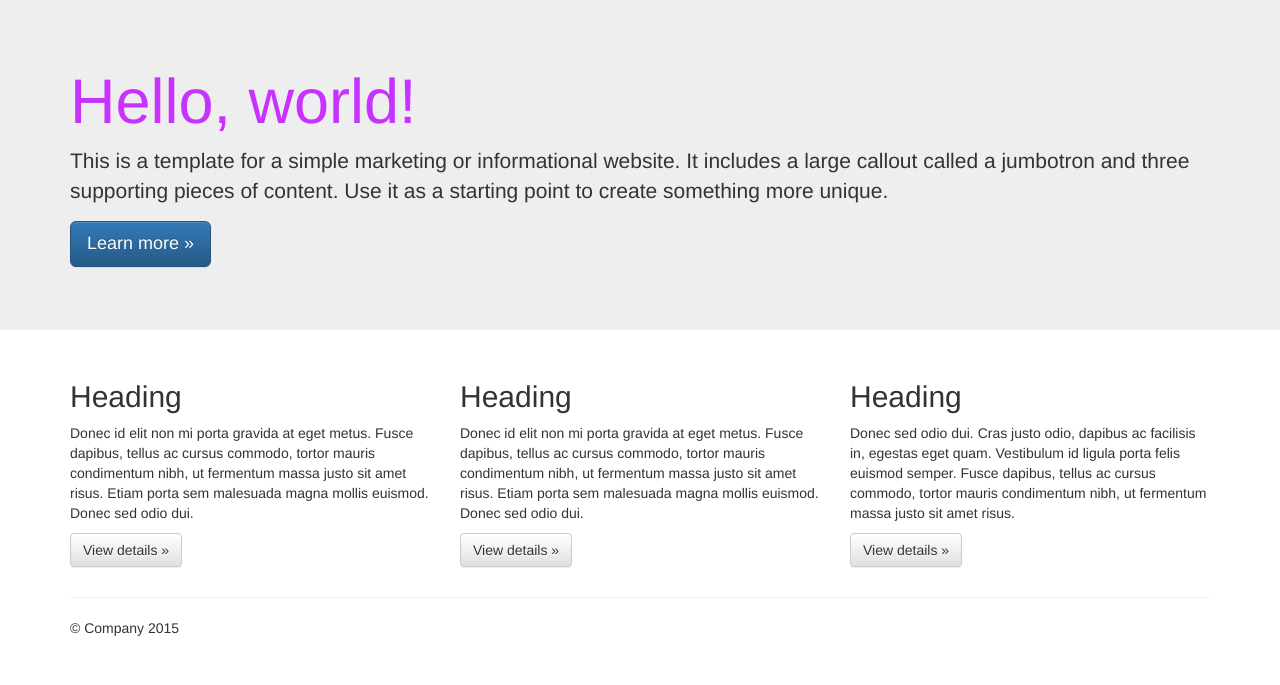
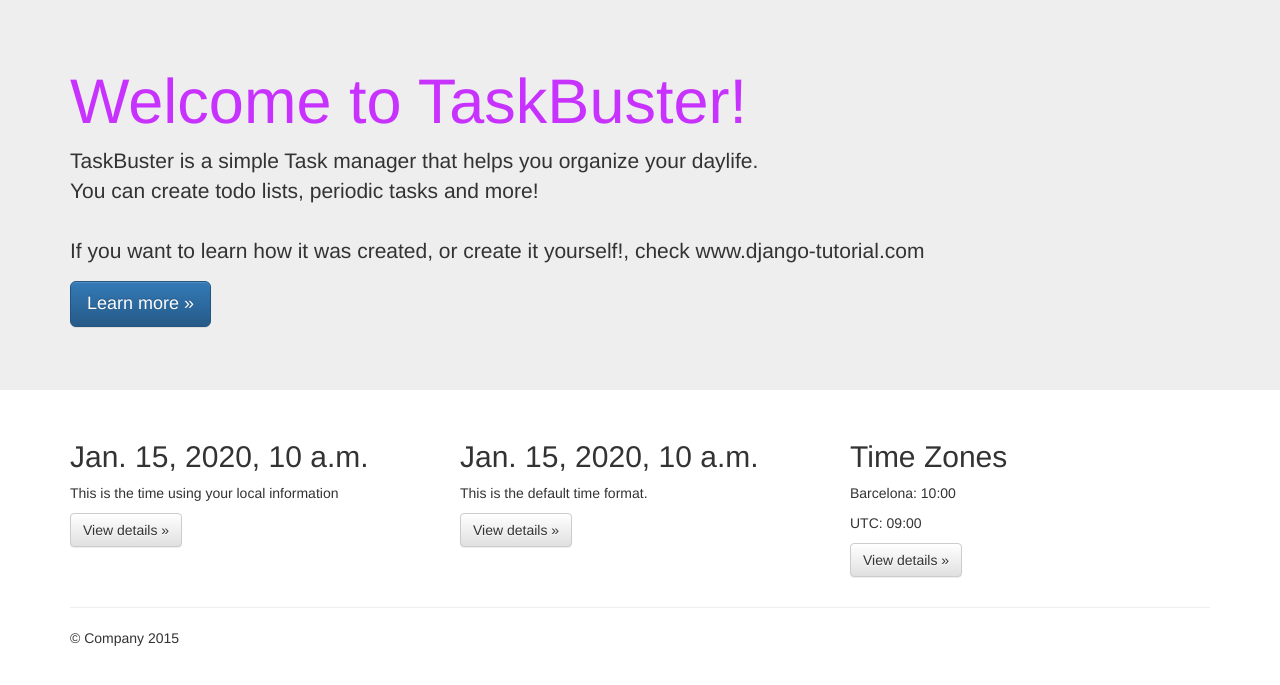
Before and after one commit to hspark15429/taskbuster_project, a Django app: template taskbuster/templates/taskbuster/index.html in a window 1280 px wide. Shown: the part 51-736 px from the top of the page. Run offline with Django 3.2, Linux system fonts and the light colour scheme; the template is opened without the code that fills it: most values are stand-ins (such as "Sample title", 1, 10 or a date in 2020); some libraries are stand-ins or nearby versions.

Commit message:
time zone localization produced an error

```diff
--- a/requirements/base.txt
+++ b/requirements/base.txt
@@ -1 +1,2 @@
 Django==1.8
+pytz==2015.4
--- a/taskbuster/templates/taskbuster/index.html
+++ b/taskbuster/templates/taskbuster/index.html
@@ -1,31 +1,37 @@
 {% extends "base.html" %}
+{% load i18n %}
+{% load l10n %}
+{% load tz %}
 {% block head_title %}TaskBuster Django Tutorial{% endblock %}
 {% block content %}
     <div class="jumbotron">
-      <div class="container">
-        <h1>Hello, world!</h1>
-        <p>This is a template for a simple marketing or informational website. It includes a large callout called a jumbotron and three supporting pieces of content. Use it as a starting point to create something more unique.</p>
-        <p><a class="btn btn-primary btn-lg" href="#" role="button">Learn more &raquo;</a></p>
+    <div class="container">
+        <h1>{% trans "Welcome to TaskBuster!"%}</h1>
+        <p>{% blocktrans %}TaskBuster is a simple Task manager that helps you organize your daylife. </br> You can create todo lists, periodic tasks and more! </br></br> If you want to learn how it was created, or create it yourself!, check www.django-tutorial.com{% endblocktrans %}</p>
+        <p><a class="btn btn-primary btn-lg" role="button">Learn more &raquo;</a></p>
       </div>
     </div>
+</div>
 
     <div class="container">
       <!-- Example row of columns -->
       <div class="row">
         <div class="col-md-4">
-          <h2>Heading</h2>
-          <p>Donec id elit non mi porta gravida at eget metus. Fusce dapibus, tellus ac cursus commodo, tortor mauris condimentum nibh, ut fermentum massa justo sit amet risus. Etiam porta sem malesuada magna mollis euismod. Donec sed odio dui. </p>
-          <p><a class="btn btn-default" href="#" role="button">View details &raquo;</a></p>
+              <h2 id="local-date">{{today}}</h2>
+              <p>This is the time using your local information </p>
+              <p><a class="btn btn-default" href="#" role="button">View details &raquo;</a></p>
         </div>
         <div class="col-md-4">
-          <h2>Heading</h2>
-          <p>Donec id elit non mi porta gravida at eget metus. Fusce dapibus, tellus ac cursus commodo, tortor mauris condimentum nibh, ut fermentum massa justo sit amet risus. Etiam porta sem malesuada magna mollis euismod. Donec sed odio dui. </p>
-          <p><a class="btn btn-default" href="#" role="button">View details &raquo;</a></p>
-       </div>
+              <h2 id="non-local-date">{{today|unlocalize}}</h2>
+              <p>This is the default time format.</p>
+              <p><a class="btn btn-default" href="#" role="button">View details &raquo;</a></p>
+        </div>
         <div class="col-md-4">
-          <h2>Heading</h2>
-          <p>Donec sed odio dui. Cras justo odio, dapibus ac facilisis in, egestas eget quam. Vestibulum id ligula porta felis euismod semper. Fusce dapibus, tellus ac cursus commodo, tortor mauris condimentum nibh, ut fermentum massa justo sit amet risus.</p>
-          <p><a class="btn btn-default" href="#" role="button">View details &raquo;</a></p>
+            <h2>Time Zones</h2>
+            <p> Barcelona: <span id="time-tz">{{now|time:"H:i"}}</span></p>
+            <p> UTC: <span id="time-utc">{{now|utc|time:"H:i"}}</span></p>
+            {# <p> New York: <span id="time-ny">{{now|timezone:"America/New_York"|time:"H:i"}}</span></p> #}
+            <p><a class="btn btn-default" href="#" role="button">View details &raquo;</a></p>
         </div>
       </div>
 
--- a/taskbuster/test.py
+++ b/taskbuster/test.py
@@ -1,14 +1,17 @@
 # -*- coding: utf-8 -*-
 from django.test import TestCase
 from django.core.urlresolvers import reverse
+from django.utils.translation import activate
 
 
 class TestHomePage(TestCase):
 
     def test_uses_index_template(self):
+        activate('en')
         response = self.client.get(reverse("home"))
         self.assertTemplateUsed(response, "taskbuster/index.html")
 
     def test_uses_base_template(self):
+        activate('en')
         response = self.client.get(reverse("home"))
         self.assertTemplateUsed(response, "base.html")
--- a/taskbuster/urls.py
+++ b/taskbuster/urls.py
@@ -1,13 +1,14 @@
+# -*- coding: utf-8 -*-
 from django.conf.urls import include, url
 from django.contrib import admin
+from django.conf.urls.i18n import i18n_patterns
 from .views import home, home_files
+
 urlpatterns = [
-    # Examples:
-    # url(r'^$', 'taskbuster.views.home', name='home'),
-    # url(r'^blog/', include('blog.urls')),
+    url(r'^(?P<filename>(robots.txt)|(humans.txt))$', home_files, name='home_files'),
+]
 
+urlpatterns += i18n_patterns(
+    url(r'^$', home, name='home'),
     url(r'^admin/', include(admin.site.urls)),
-    url(r'^$', home, name='home'),
-    url(r'^(?P<filename>(robots.txt)|(humans.txt))$',
-        home_files, name='home-files'),
-]
+)
--- a/taskbuster/views.py
+++ b/taskbuster/views.py
@@ -1,8 +1,11 @@
 # -*- coding: utf-8 -*-
 from django.shortcuts import render
+import datetime
+from django.utils.timezone import now
 
 def home(request):
-    return render(request, "taskbuster/index.html", {})
+    today = datetime.date.today()
+    return render(request, "taskbuster/index.html", {'today': today, 'now': now()})
 
 def home_files(request, filename):
     return render(request, filename, {}, content_type="text/plain")
```
Also changed, not shown: functional_tests/test_all_users.py (+32 -4 lines), taskbuster/settings/base.py (+12 -1 lines), taskbuster/locale/ko/LC_MESSAGES/django.po (added), 1 other file.
